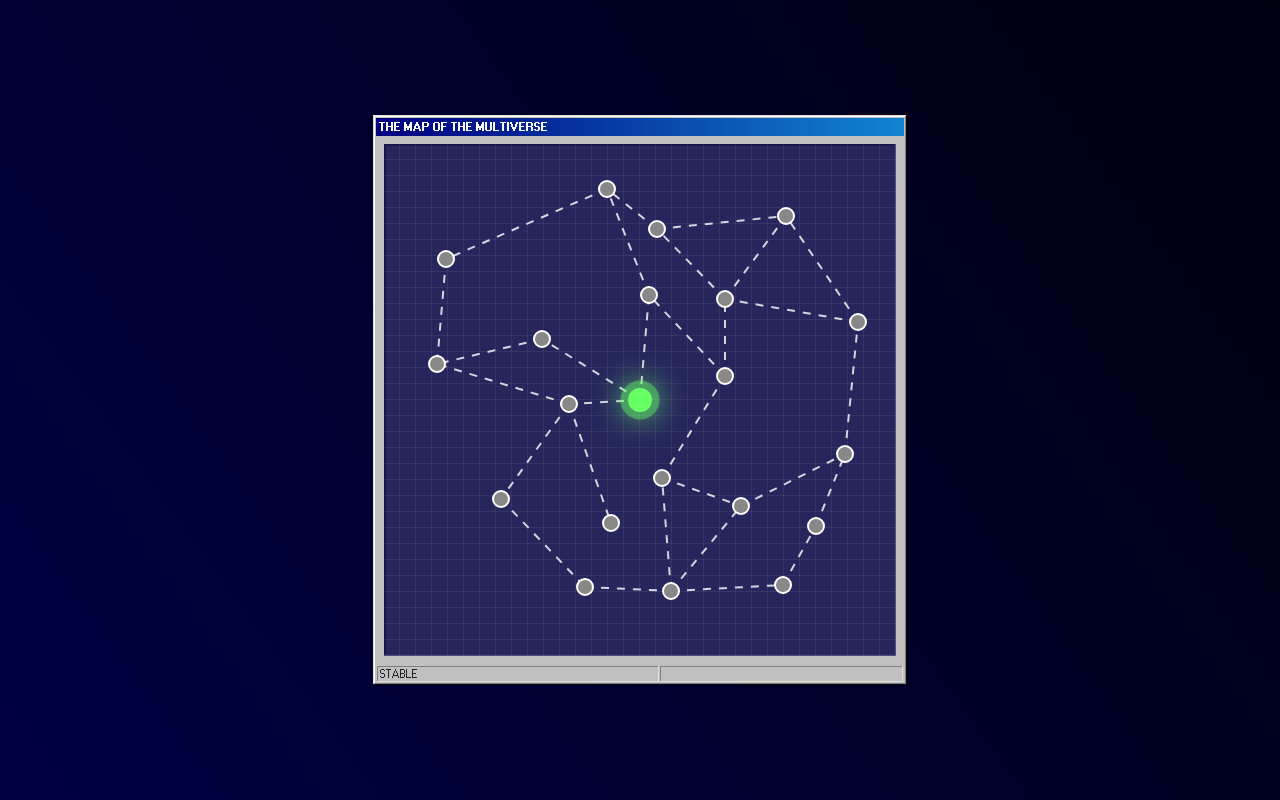
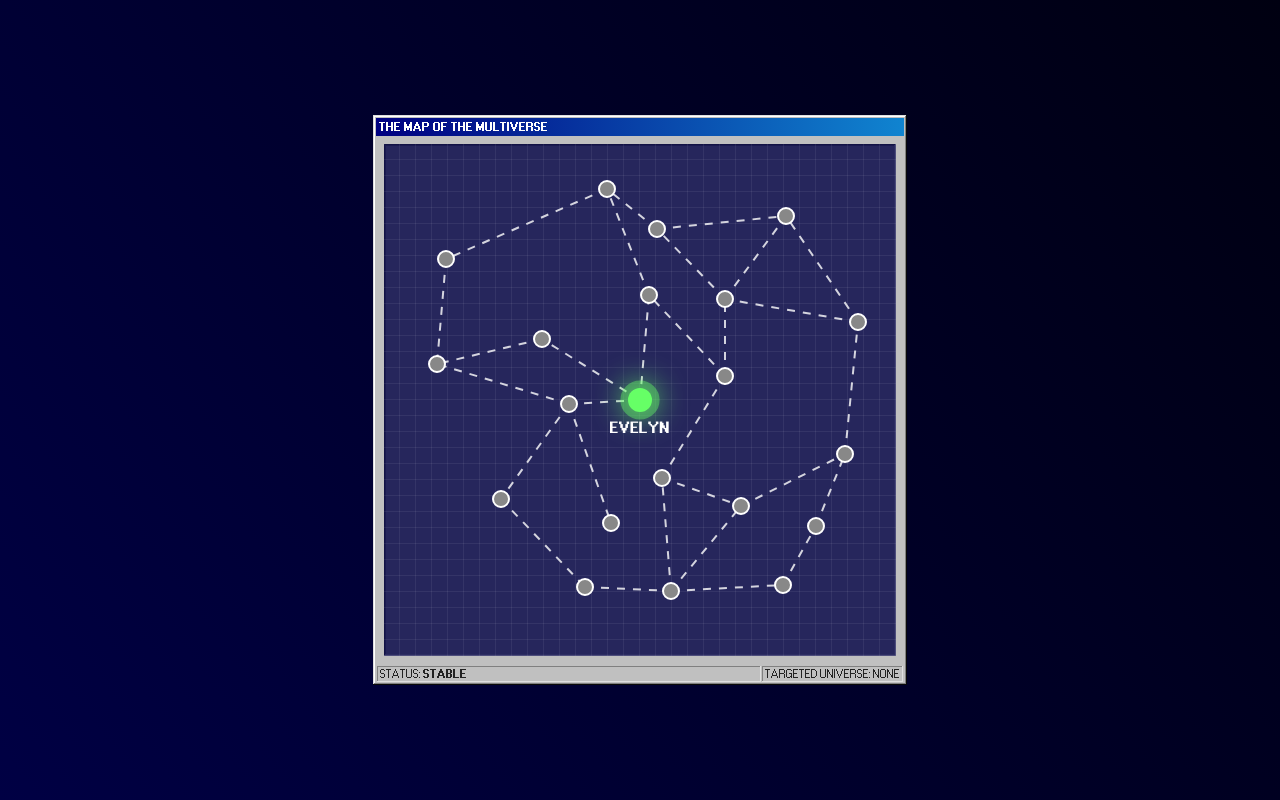
Before and after one commit to tomchandotme/eeaao-app, a Next.js app: page / in a window 1280 px wide. Built offline with nearby package versions, Linux system fonts and the light colour scheme.

Commit message:
added text

```diff
--- a/components/UniversesMap.tsx
+++ b/components/UniversesMap.tsx
@@ -76,19 +76,22 @@ const Universe = ({
     y = 0,
     main,
     selected,
-    id,
+    name,
     onClick,
 }: {
     x: number;
     y: number;
+    name?: string;
     main?: boolean;
     selected?: boolean;
-    id: string;
     onClick?: () => any;
 }) => (
+    <>
         <circle
-        className={main ? Styles.main : selected ? Styles.selected : undefined}
-        id={`node_${id}`}
+            className={
+                main ? Styles.main : selected ? Styles.selected : undefined
+            }
+            id={`Universe_${name}`}
             cx={x}
             cy={y}
             r={main ? 12 : 8}
@@ -97,9 +100,23 @@ const Universe = ({
             strokeWidth={main ? 8 : 2}
             onClick={onClick}
         />
+        {(main || selected) && (
+            <text
+                x={x}
+                y={y + 28}
+                alignmentBaseline="central"
+                textAnchor="middle"
+                fill="#fff"
+                fontWeight={700}
+                fontSize={14}
+            >
+                {name}
+            </text>
+        )}
+    </>
 );
 
-const UniversesMap = () => {
+const UniversesMap = ({ onChange }: { onChange?: (v?: string) => any }) => {
     const [universes, setUniverses] = useState<UniverseNode[]>([]);
     const [links, setLinks] = useState<UniverseLink[]>([]);
 
@@ -131,6 +148,11 @@ const UniversesMap = () => {
         if (!isUndefined(selected) && selected > 0) {
             sethighlighted(calculateRoute(universes, links, selected));
         }
+
+        if (onChange)
+            onChange(
+                isUndefined(selected) ? undefined : universes[selected].name
+            );
     }, [selected]);
 
     return (
@@ -163,12 +185,12 @@ const UniversesMap = () => {
                 />
             ))}
 
-            {universes.map(({ x, y }, i) => (
+            {universes.map(({ x, y, name }, i) => (
                 <Universe
-                    id={`node_${i}`}
+                    name={name}
                     x={x}
                     y={y}
-                    key={`node_${i}`}
+                    key={`node_${name}`}
                     main={i === 0}
                     selected={i === selected}
                     onClick={() => setSelected(i)}
--- a/package.json
+++ b/package.json
@@ -10,8 +10,10 @@
   },
   "dependencies": {
     "98.css": "^0.1.17",
+    "classnames": "^2.3.1",
     "delaunator": "^5.0.0",
     "lodash": "^4.17.21",
+    "nanoid": "^3.3.4",
     "next": "12.1.6",
     "node-sass": "^7.0.1",
     "react": "18.1.0",
--- a/pages/index.tsx
+++ b/pages/index.tsx
@@ -1,10 +1,14 @@
 import { NextPage } from 'next';
+import { useState } from 'react';
+
+import cx from 'classnames';
 
 import Styles from 'styles/Home.module.scss';
 import UniversesMap from 'components/UniversesMap';
 import Head from 'next/head';
 
 const HomePage: NextPage = () => {
+    const [selectedUniverse, setSelectedUniverse] = useState<string>();
     return (
         <div className={Styles.main}>
             <Head>
@@ -38,11 +42,15 @@ const HomePage: NextPage = () => {
                     </div>
                 </div>
                 <div className="window-body">
-                    <UniversesMap />
+                    <UniversesMap onChange={setSelectedUniverse} />
                 </div>
                 <div className="status-bar">
-                    <p className="status-bar-field">STABLE</p>
-                    <p className="status-bar-field">{}</p>
+                    <p className="status-bar-field">
+                        STATUS: <b>STABLE</b>
+                    </p>
+                    <p className={cx('status-bar-field', Styles.current)}>
+                        TARGETED UNIVERSE: {selectedUniverse ?? 'NONE'}
+                    </p>
                 </div>
             </div>
         </div>
--- a/styles/Home.module.scss
+++ b/styles/Home.module.scss
@@ -9,4 +9,8 @@
     overflow: hidden;
 
     background: linear-gradient(234deg, #001, #004);
+
+    .current {
+        flex: 0 0 max-content;
+    }
 }
--- a/styles/Universes.module.scss
+++ b/styles/Universes.module.scss
@@ -15,6 +15,10 @@
 
     .highlight {
         animation: selected-stroke 1s ease-in infinite;
+    }
+
+    * {
+        user-select: none;
     }
 }
 
--- a/utils/universes.ts
+++ b/utils/universes.ts
@@ -1,10 +1,12 @@
 import { isUndefined, flatten, chunk, min } from 'lodash';
 import { distance } from './points';
 import { random } from './random';
+import { customAlphabet } from 'nanoid';
 
 import Delaunator from 'delaunator';
 
 export type UniverseNode = {
+    name: string;
     x: number;
     y: number;
     near: number[];
@@ -18,6 +20,16 @@ export type UniverseLink = {
     y2: number;
 };
 
+const generateUniverseName = () => {
+    const numbers = '0123456789';
+    const alphabet = 'ABCDEFGHIJKLMNOPQRSTUVWXYZ';
+
+    const pre = customAlphabet(alphabet, 3);
+    const post = customAlphabet(numbers, 6);
+
+    return `${pre()}-${post()}`;
+};
+
 export const generateUniverses = (
     count: number,
     minX: number,
@@ -26,7 +38,7 @@ export const generateUniverses = (
     maxY: number,
     minDistance: number
 ) => {
-    let nodes: UniverseNode[] = [{ x: 0, y: 0, near: [] }];
+    let nodes: UniverseNode[] = [{ x: 0, y: 0, name: 'EVELYN', near: [] }];
     for (let i = 0; i < count; i++) {
         const x = random(minX, maxX);
         const y = random(minY, maxY);
@@ -43,7 +55,8 @@ export const generateUniverses = (
         }
         if (tooClose) continue;
         else {
-            nodes.push({ x, y, near: [] });
+            const name = generateUniverseName();
+            nodes.push({ x, y, name, near: [] });
         }
     }
 
```
Also changed, not shown: 1 other file (tests, documents, lock files or other folders). Lines whose indentation alone changed are shown as unchanged.
